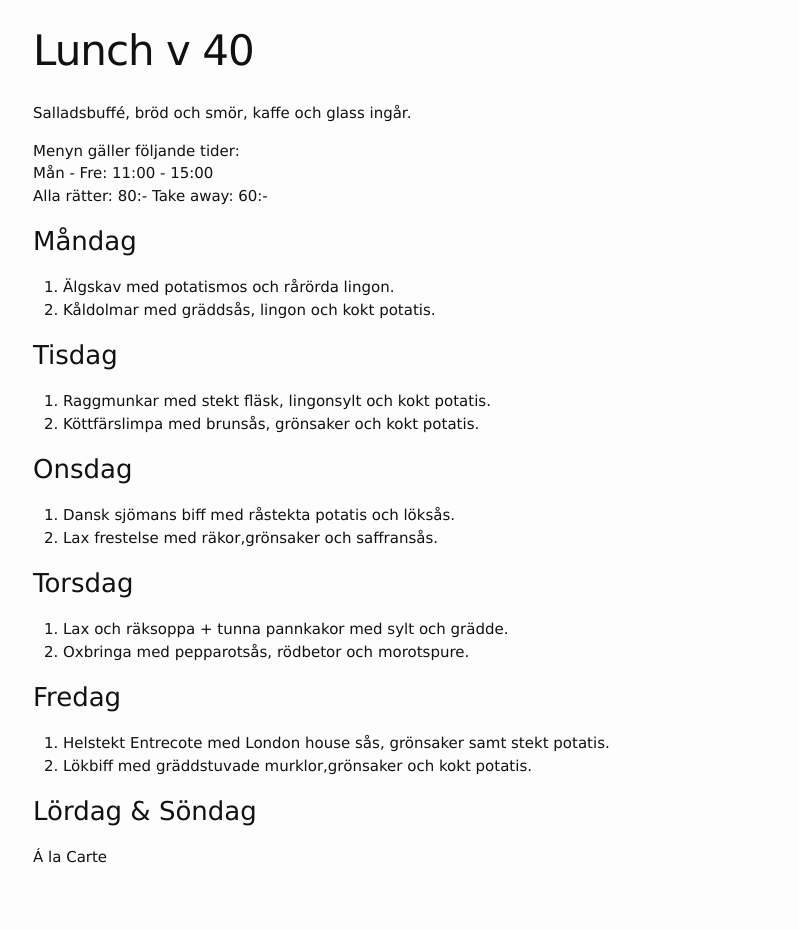
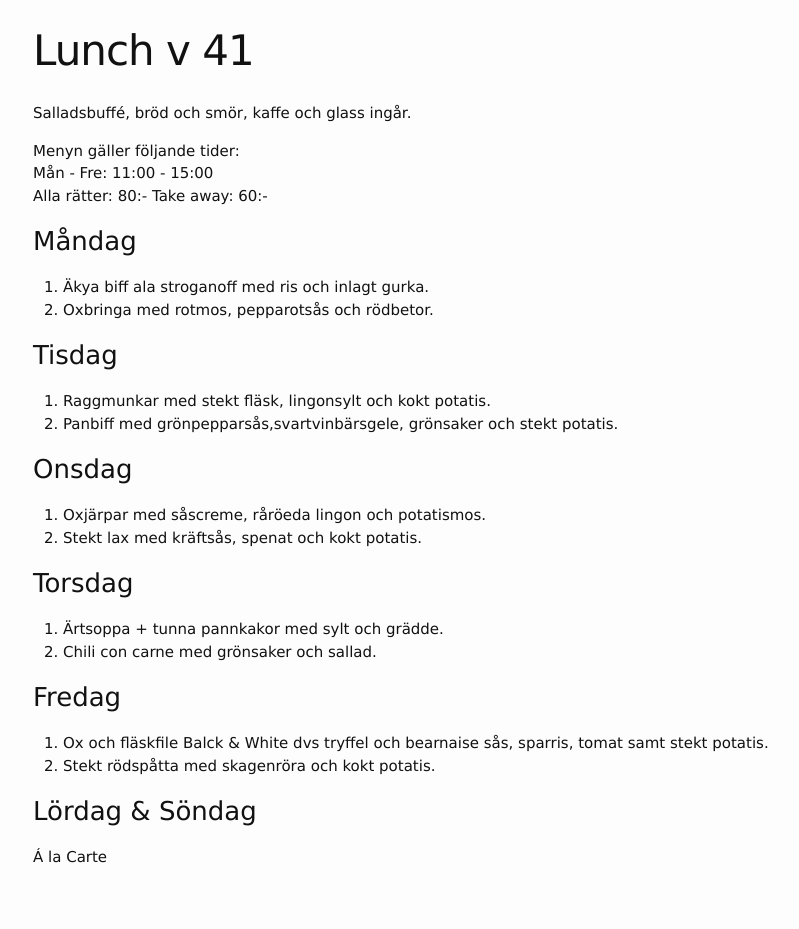
Before and after one commit to FarInn62/farinn62.github.io, a Jekyll site: the page built from lunch.md, in a window 1280 px wide. Shown: the whole page, without its empty margins (237-1036 px from the left). Built offline with Jekyll 4.4.1, drawn with Linux system fonts in a browser that asks for light colours.

Commit message:
Update lunch.md

```diff
--- a/lunch.md
+++ b/lunch.md
@@ -1,6 +1,6 @@
 ---
 layout: foodmenu
-title: Lunch v 40
+title: Lunch v 41
 permalink: /lunch/
 published: true
 ---
@@ -12,28 +12,28 @@ Alla rätter: 80:- Take away: 60:-
 
 ### Måndag
 
-1. Älgskav med potatismos och rårörda lingon.
-2. Kåldolmar med gräddsås, lingon och kokt potatis.
+1. Äkya biff ala stroganoff med ris och inlagt gurka.
+2. Oxbringa med rotmos, pepparotsås och rödbetor.
 
 ### Tisdag
 
 1. Raggmunkar med stekt fläsk, lingonsylt och kokt potatis.
-2. Köttfärslimpa med brunsås, grönsaker och kokt potatis.
+2. Panbiff med grönpepparsås,svartvinbärsgele, grönsaker och stekt potatis.
 
 ### Onsdag
 
-1. Dansk sjömans biff med råstekta potatis och löksås.
-2. Lax frestelse med räkor,grönsaker och saffransås.
+1. Oxjärpar med såscreme, råröeda lingon och potatismos.
+2. Stekt lax med kräftsås, spenat och kokt potatis.
 
 ### Torsdag
 
-1. Lax och räksoppa + tunna pannkakor med sylt och grädde.
-2. Oxbringa med pepparotsås, rödbetor och morotspure.
+1. Ärtsoppa + tunna pannkakor med sylt och grädde.
+2. Chili con carne med grönsaker och sallad.
 
 ### Fredag
 
-1. Helstekt Entrecote med London house sås, grönsaker samt stekt potatis.
-2. Lökbiff med gräddstuvade murklor,grönsaker och kokt potatis.
+1. Ox och fläskfile Balck & White dvs tryffel och bearnaise sås, sparris, tomat samt stekt potatis.
+2. Stekt rödspåtta med skagenröra och kokt potatis.
 
 ### Lördag & Söndag
 
```
